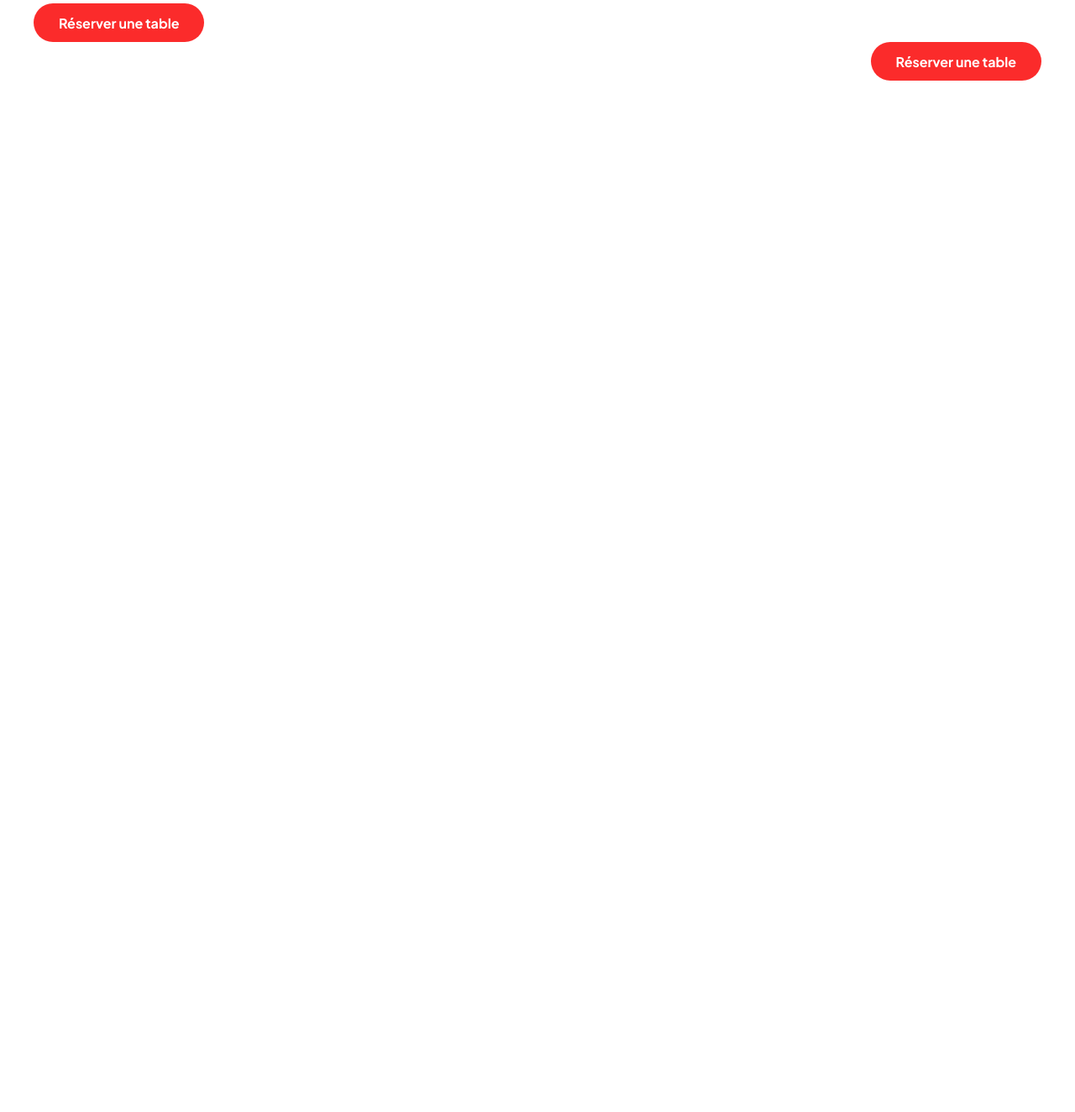
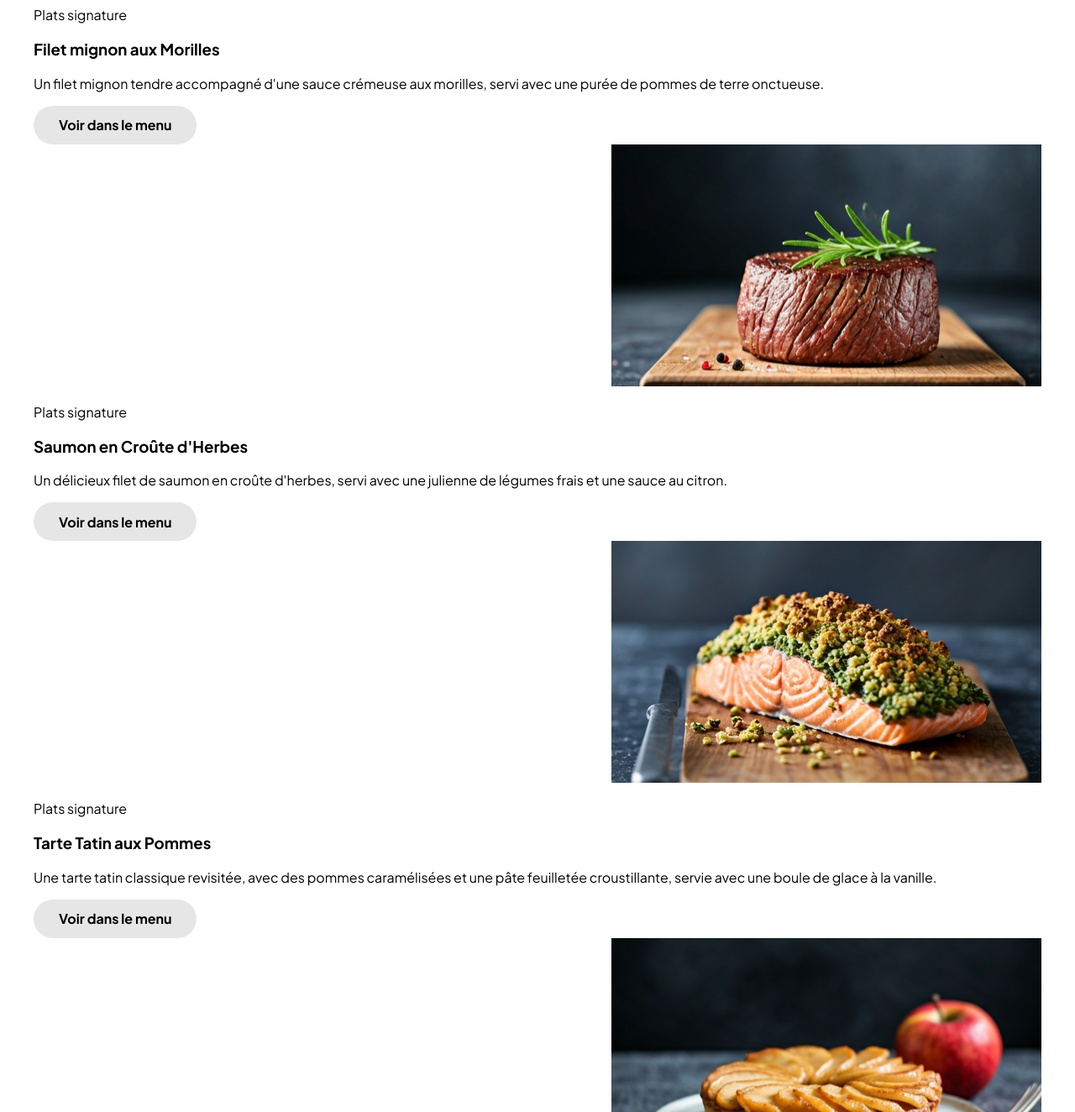
Before and after one commit to KoThek64/Site_Resto_Fictif, a website: page HTML/index.html in a window 1280 px wide. Shown: the part 1476-2800 px from the top of the page at 84% size. Before the commit the page ends 1600 px from the top, so only its background shows below. Drawn offline with Linux system fonts and the light colour scheme; a web font is replaced by a local one.

Commit message:
Finalisation de la partie "Plats du chef" et ajout d'image pour les plats

```diff
--- a/HTML/index.html
+++ b/HTML/index.html
@@ -13,8 +13,8 @@
 
 <header>
     <div class="header-left">
-        <img src="../images/Logo.png" alt="Logo" class="logo">
-        <span class="titre-site">Cuisine Delight</span>
+        <a href="index.html"><img src="../images/Logo.png" alt="Logo" class="logo"></a>
+        <a href="index.html" class="texte-cliquable"><span class="titre-site">Cuisine Delight</span></a>
     </div>
     <nav>
         <ul>
@@ -54,15 +54,41 @@
         <div class="Texte-sous-photo">
             <p>Chez Cuisine Delight, nous sommes passionnés par la création de plats qui ravissent les sens. Notre chef talentueux utilise des ingrédients frais et de saison pour préparer des mets délicieux qui reflètent la richesse de la cuisine française. Que ce soit pour un dîner romantique, une célébration spéciale ou un repas entre amis, notre restaurant offre une ambiance élégante et accueillante pour toutes les occasions.</p>
         </div>
-        <h2 class="plats-du-chef">Plats du Chef</h2>
-        <div>
+        <h2>Plats du Chef</h2>
+        <div class="zone-separee">
             <div class="Partie-gauche">
-                <a href="reservation.html" class="btn-reservation">Réserver une table</a>
+                <p class="Plats">Plats signature</p>
+                <h3>Filet mignon aux Morilles</h3>
+                <p class="Plats">Un filet mignon tendre accompagné d'une sauce crémeuse aux morilles, servi avec une purée de pommes de terre onctueuse.</p>
+                <a href="menu.html" class="btn-menu">Voir dans le menu</a>
             </div>
             <div class="Partie-droite">
-                <a href="reservation.html" class="btn-reservation">Réserver une table</a>
+                <img src="../images/filet.png" alt="Filet mignon">
             </div>
         </div>
+        <div class="zone-separee">
+            <div class="Partie-gauche">
+                <p class="Plats">Plats signature</p>
+                <h3>Saumon en Croûte d'Herbes</h3>
+                <p class="Plats">Un délicieux filet de saumon en croûte d'herbes, servi avec une julienne de légumes frais et une sauce au citron.</p>
+                <a href="menu.html" class="btn-menu">Voir dans le menu</a>
+            </div>
+            <div class="Partie-droite">
+                <img src="../images/saumon.png" alt="Saumon">
+            </div>
+        </div>
+        <div class="zone-separee">
+            <div class="Partie-gauche">
+                <p class="Plats">Plats signature</p>
+                <h3>Tarte Tatin aux Pommes</h3>
+                <p class="Plats">Une tarte tatin classique revisitée, avec des pommes caramélisées et une pâte feuilletée croustillante, servie avec une boule de glace à la vanille.</p>
+                <a href="menu.html" class="btn-menu">Voir dans le menu</a>
+            </div>
+            <div class="Partie-droite">
+                <img src="../images/tarte.png" alt="Tarte tatin">
+            </div>
+        </div>
+        <h2>Avis Clients</h2>
     </div>
 
 </main>
```
Also changed, not shown: images/filet.png (added), images/saumon.png (added), images/tarte.png (added).
